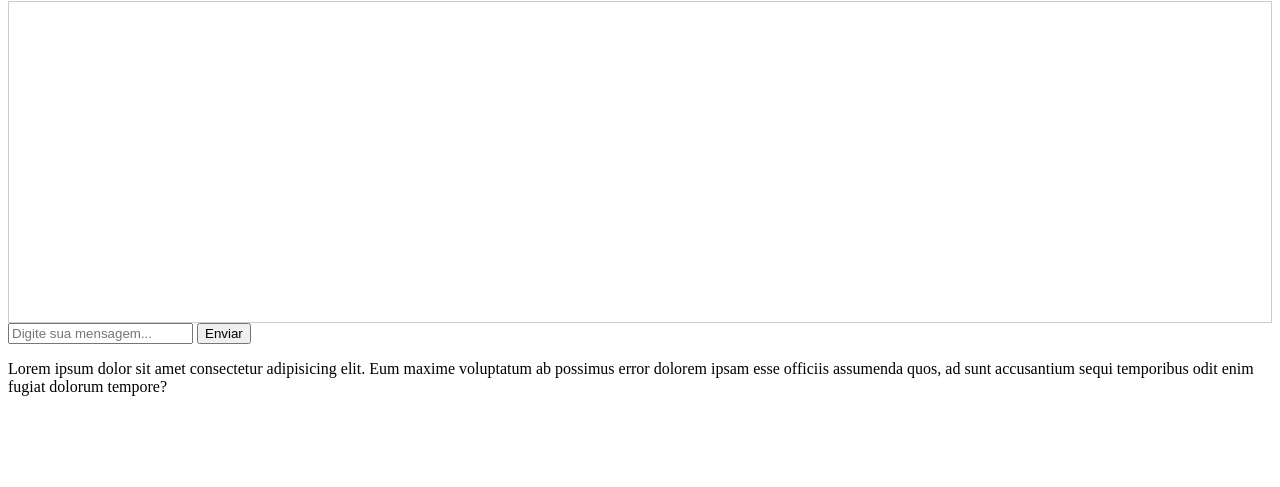
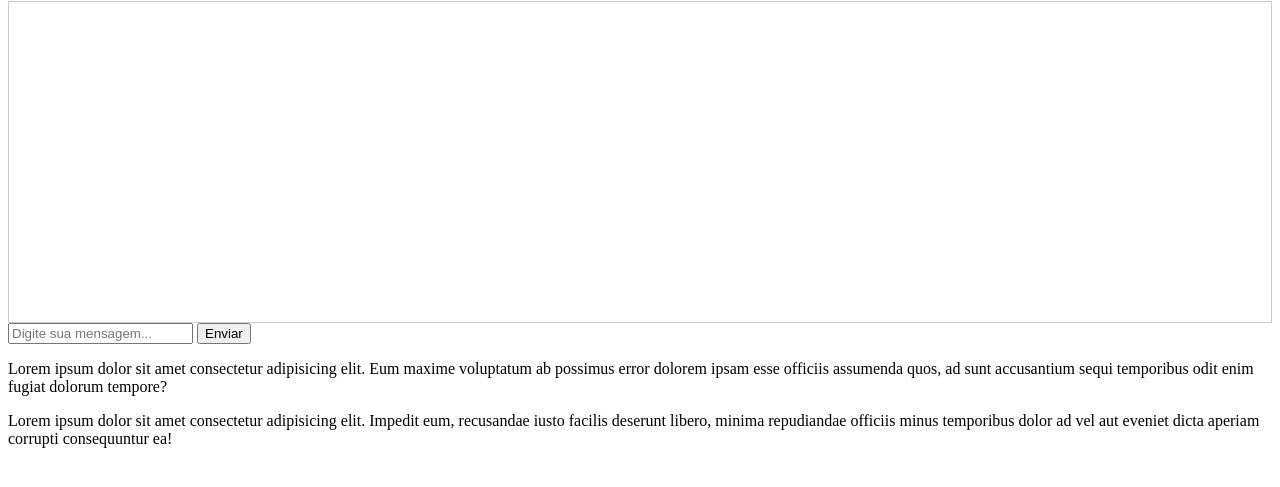
Before and after one commit to miqueias-nascimentto/ChatBot-IA, a plain HTML site: page site-exemplo/index.html in a window 1280 px wide. Shown: the part 79-566 px from the top of the page. Drawn offline with Linux system fonts and the light colour scheme; files whose address does not match are found by name.

Commit message:
Update index.html

```diff
--- a/site-exemplo/index.html
+++ b/site-exemplo/index.html
@@ -10,7 +10,7 @@
     </div>
   <input type="text" id="user_input" placeholder="Digite sua mensagem...">
   <button onclick="sendMessage()">Enviar</button>
-<p>Lorem ipsum dolor sit amet consectetur adipisicing elit. Eum maxime voluptatum ab possimus error dolorem ipsam esse officiis assumenda quos, ad sunt accusantium sequi temporibus odit enim fugiat dolorum tempore?</p><p></p>
+<p>Lorem ipsum dolor sit amet consectetur adipisicing elit. Eum maxime voluptatum ab possimus error dolorem ipsam esse officiis assumenda quos, ad sunt accusantium sequi temporibus odit enim fugiat dolorum tempore?</p><p>Lorem ipsum dolor sit amet consectetur adipisicing elit. Impedit eum, recusandae iusto facilis deserunt libero, minima repudiandae officiis minus temporibus dolor ad vel aut eveniet dicta aperiam corrupti consequuntur ea!</p>
   <script src="script.js"></script>
 </body>
 </html>
```
